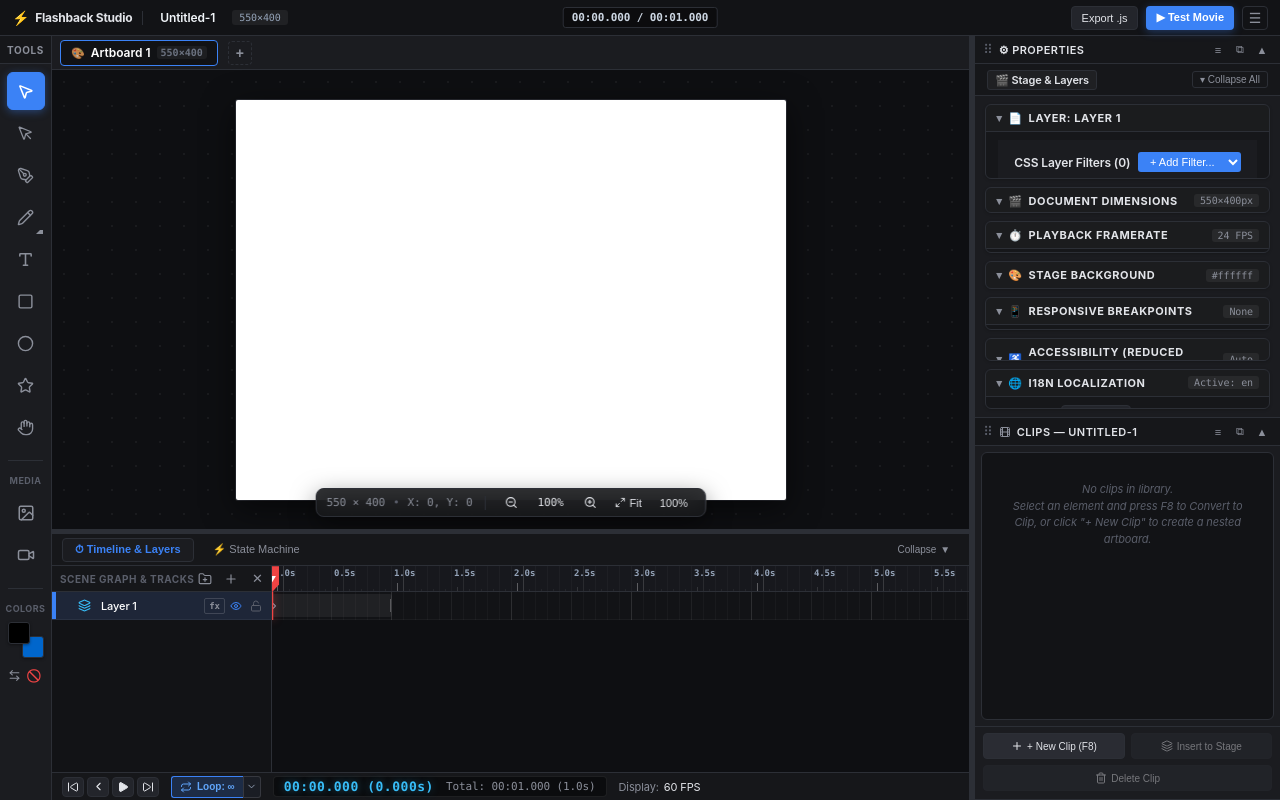
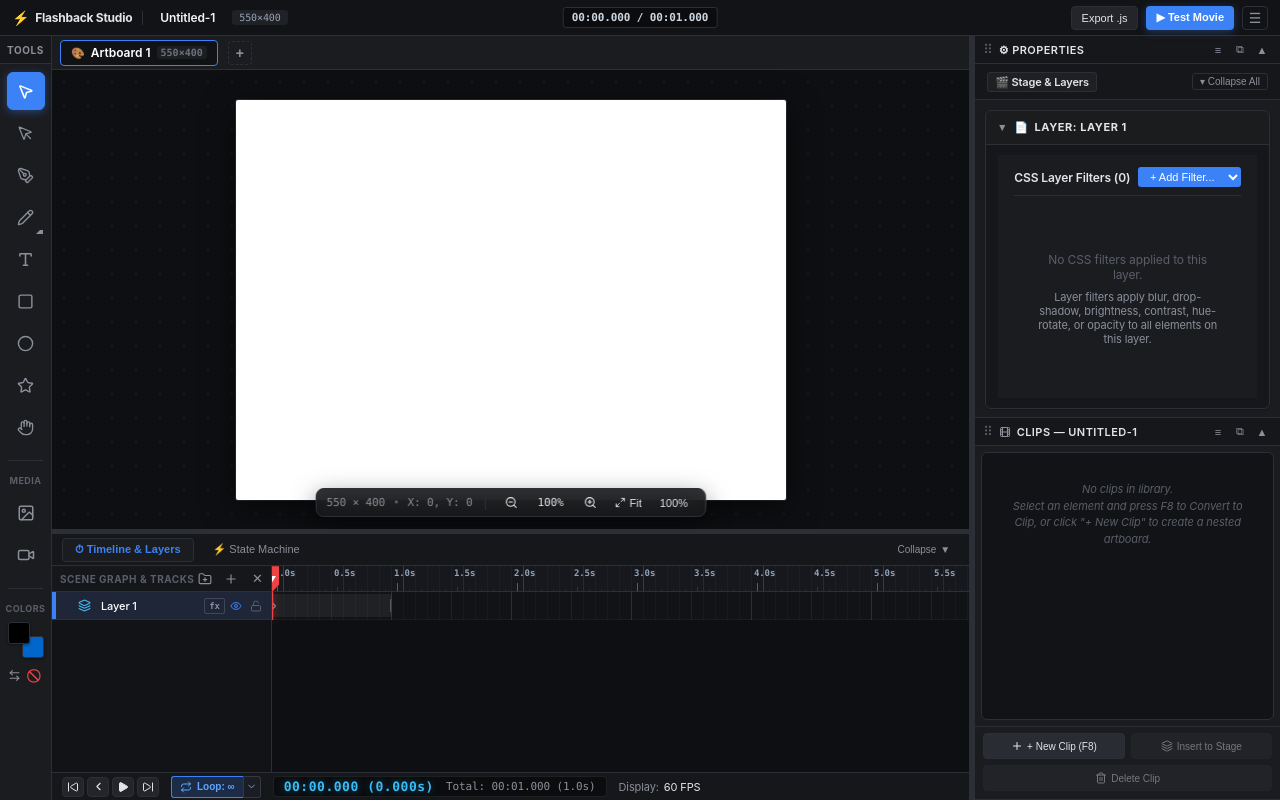
Before and after one commit to nmormino/flashback, a React (Vite) app in the folder apps/editor/: page / in a window 1280 px wide. Built offline with nearby package versions, Linux system fonts and the light colour scheme.

Commit message:
fix(properties): prevent flex shrink on sections, fix cut-off titles, and enable full vertical scrolling

```diff
--- a/apps/editor/src/layout/PhotoshopPanel.module.css
+++ b/apps/editor/src/layout/PhotoshopPanel.module.css
@@ -14,6 +14,7 @@
 .panelDocked:not(.panelCollapsed) {
   flex: 1 1 0;
   min-height: 0;
+  height: 100%;
 }
 
 .panelDocked.panelCollapsed {
@@ -216,9 +217,11 @@
 .panelBody {
   display: flex;
   flex-direction: column;
-  flex: 1;
+  flex: 1 1 0;
+  width: 100%;
+  height: 100%;
   min-height: 0;
-  overflow: auto;
+  overflow: hidden;
   position: relative;
   background-color: var(--mx-bg-panel, #18181b);
 }
--- a/apps/editor/src/panels/Properties/Properties.module.css
+++ b/apps/editor/src/panels/Properties/Properties.module.css
@@ -1,23 +1,27 @@
 .propertiesRoot {
   display: flex;
   flex-direction: column;
-  flex: 1;
+  flex: 1 1 0;
+  width: 100%;
   height: 100%;
+  min-height: 0;
   background-color: var(--mx-bg-panel);
   overflow: hidden;
   font-size: var(--mx-font-size-base);
+  box-sizing: border-box;
 }
 
 .propertiesHeader {
   display: flex;
   align-items: center;
   justify-content: space-between;
-  padding: 4px 12px;
+  padding: 6px 12px;
   background-color: var(--mx-bg-panel-dark);
   border-bottom: 1px solid var(--mx-border-light);
   gap: 10px;
   flex-shrink: 0;
-  min-height: 32px;
+  min-height: 36px;
+  box-sizing: border-box;
 }
 
 .headerLeft {
@@ -73,31 +77,57 @@
 
 .propertiesBody {
   display: flex;
-  flex: 1;
+  flex-direction: column;
+  flex: 1 1 0;
+  width: 100%;
+  height: 100%;
   min-height: 0;
   overflow: hidden;
+  box-sizing: border-box;
 }
 
 .propertiesContentArea {
   display: flex;
   flex-direction: column;
-  flex: 1;
+  flex: 1 1 auto;
   width: 100%;
-  gap: 8px;
-  padding: 8px 10px;
+  height: 100%;
+  min-height: 0;
+  gap: 10px;
+  padding: 10px;
   overflow-y: auto;
   overflow-x: hidden;
   box-sizing: border-box;
 }
 
+.propertiesContentArea::-webkit-scrollbar {
+  width: 6px;
+}
+
+.propertiesContentArea::-webkit-scrollbar-track {
+  background: transparent;
+}
+
+.propertiesContentArea::-webkit-scrollbar-thumb {
+  background: var(--mx-border-light, #3f3f46);
+  border-radius: 3px;
+}
+
+.propertiesContentArea::-webkit-scrollbar-thumb:hover {
+  background: var(--mx-accent, #3b82f6);
+}
+
 .propertiesContainer {
   display: flex;
   flex-direction: column;
-  flex: 1;
+  flex: 1 1 0;
+  width: 100%;
   height: 100%;
+  min-height: 0;
   background-color: var(--mx-bg-panel);
   overflow: hidden;
   font-size: var(--mx-font-size-base);
+  box-sizing: border-box;
 }
 
 .propSection {
@@ -106,6 +136,7 @@
   width: 100%;
   max-width: 100%;
   min-width: 0;
+  flex-shrink: 0;
   box-sizing: border-box;
   background-color: var(--mx-bg-panel-dark);
   border: 1px solid var(--mx-border-light);
@@ -119,12 +150,16 @@
   display: flex;
   align-items: center;
   justify-content: space-between;
-  padding: 6px 10px;
+  height: 34px;
+  min-height: 34px;
+  flex-shrink: 0;
+  padding: 0 10px;
   background-color: rgba(255, 255, 255, 0.02);
   border-bottom: 1px solid var(--mx-border-light);
   cursor: pointer;
   user-select: none;
   transition: background-color 0.12s ease;
+  box-sizing: border-box;
 }
 
 .accordionHeader:hover {
@@ -137,21 +172,34 @@
   gap: 6px;
   font-size: 11px;
   font-weight: 700;
+  line-height: 1.2;
   text-transform: uppercase;
   letter-spacing: 0.05em;
   color: var(--mx-text-main);
+  min-width: 0;
+  overflow: hidden;
+}
+
+.accordionTitleArea span:not(.accordionChevron):not(.typeBadge) {
+  overflow: hidden;
+  text-overflow: ellipsis;
+  white-space: nowrap;
 }
 
 .accordionChevron {
   display: flex;
   align-items: center;
+  justify-content: center;
   color: var(--mx-text-muted);
+  flex-shrink: 0;
+  width: 12px;
 }
 
 .accordionRightArea {
   display: flex;
   align-items: center;
   gap: 6px;
+  flex-shrink: 0;
 }
 
 .accordionSummaryPill {
@@ -171,9 +219,10 @@
   display: flex;
   flex-direction: column;
   gap: 8px;
-  padding: 8px 12px;
+  padding: 10px 12px;
   width: 100%;
   box-sizing: border-box;
+  flex-shrink: 0;
 }
 
 .collapsedSection .accordionHeader {
```
